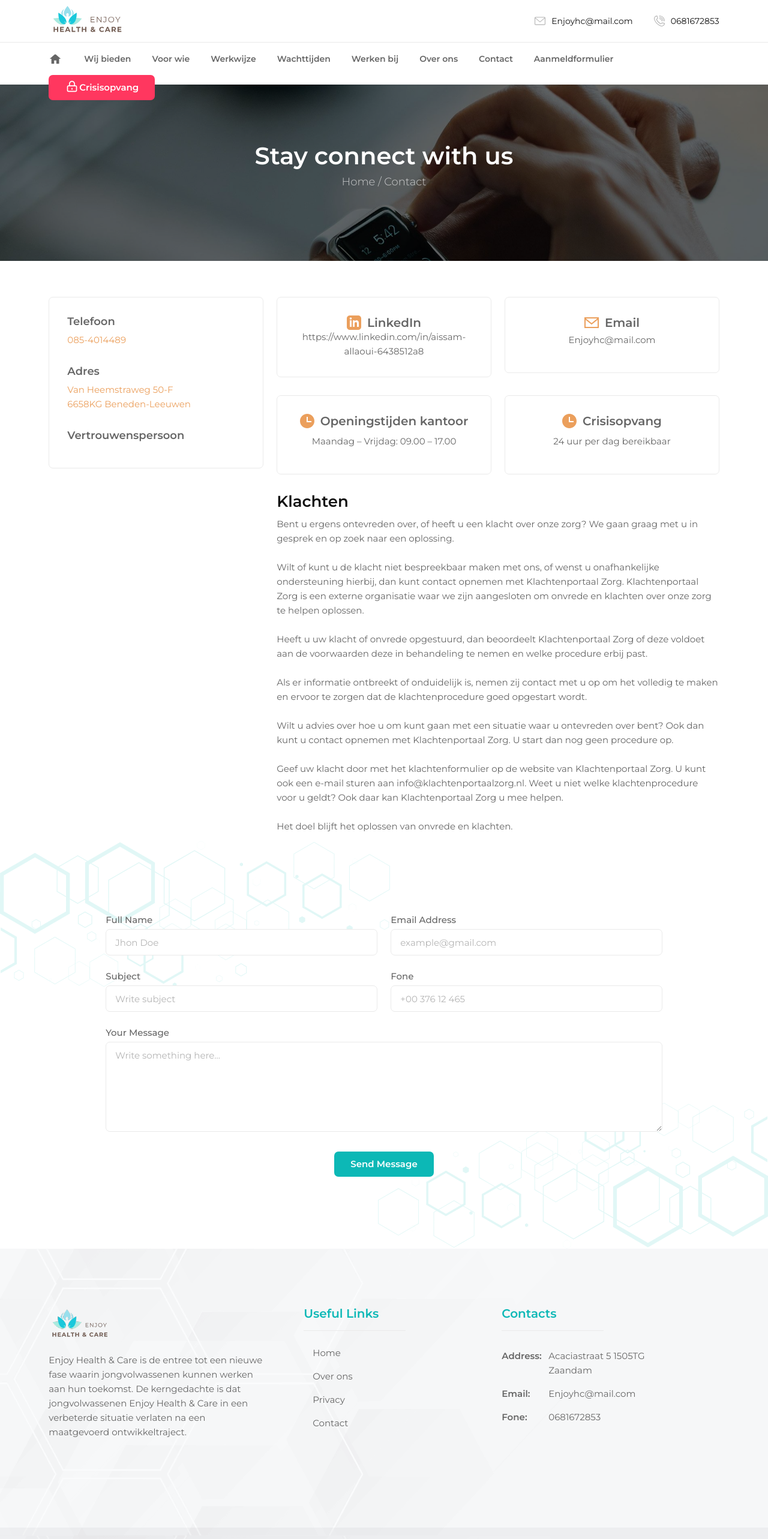
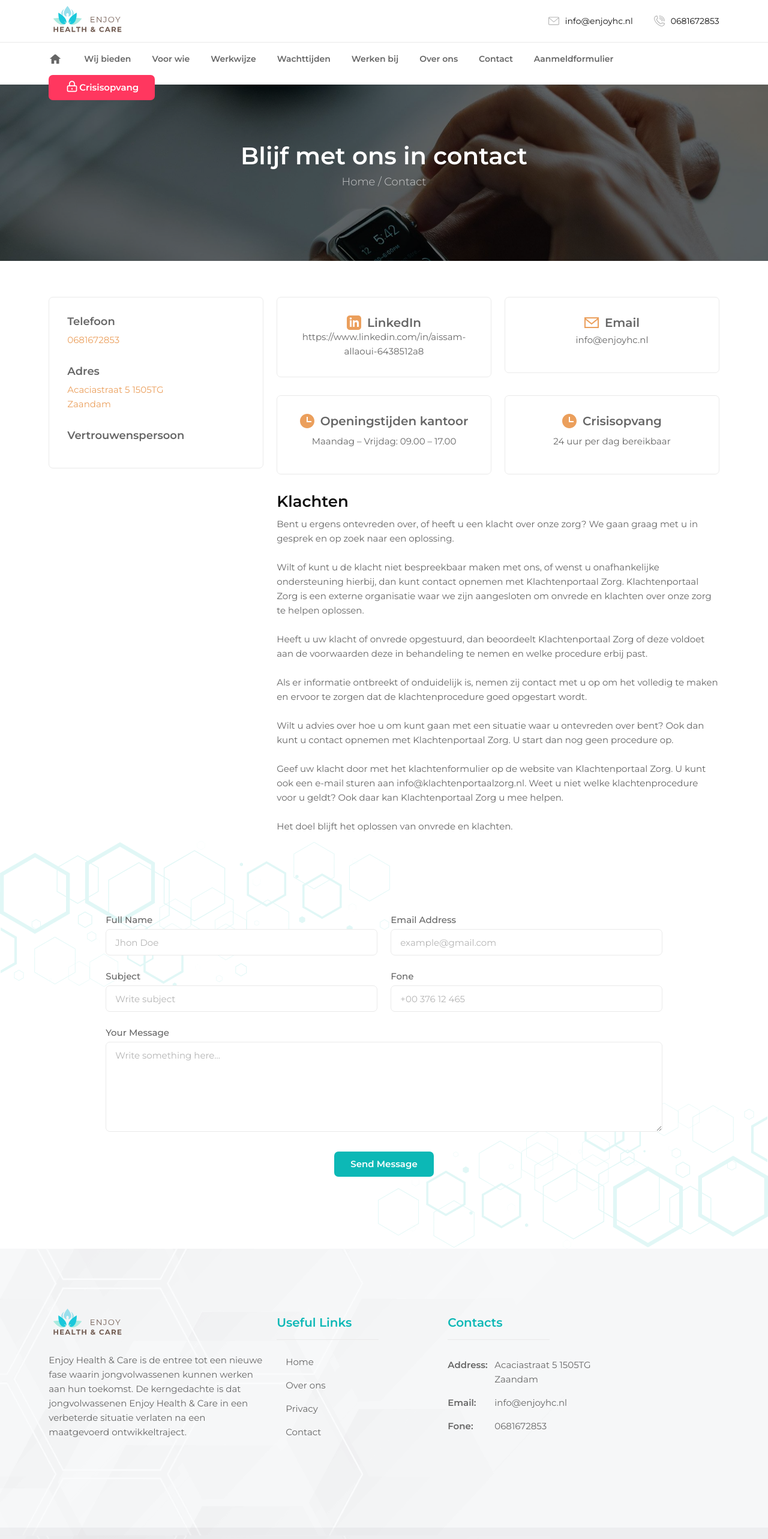
Before and after one commit to Abdurrahman-Alizada/enjoy-health-and-care-landing-page, a React (Create React App) app: page /contact in a window 1280 px wide. Shown: the top 2566 px of the page at 60% size. Built offline with nearby package versions, Linux system fonts and the light colour scheme; some icons are missing.

Commit message:
contact page

```diff
--- a/src/Components/Appointment/Appointment.jsx
+++ b/src/Components/Appointment/Appointment.jsx
@@ -82,7 +82,7 @@ const Appointment = () => {
                 name="from_name"
                 value="Enjoy Health & Care"
               />
-              <input type="hidden" name="replyto" value="custom@gmail.com" />
+              <input type="hidden" name="replyto" value="info@enjoyhc.nl" />
               <div id="st-alert1" />
               <div className="row">
                 <div className="col-lg-6">
--- a/src/Components/Contact/sidebarContact.jsx
+++ b/src/Components/Contact/sidebarContact.jsx
@@ -61,7 +61,7 @@ export default function SidebarContact() {
       id="contact-form"
     >
       <input type="hidden" name="from_name" value="Enjoy Health & Care" />
-      <input type="hidden" name="replyto" value="custom@gmail.com" />
+      <input type="hidden" name="replyto" value="info@enjoyhc.nl" />
       <div className="col-lg-6">
         <div className="st-form-field st-style1">
           <label>Full Name</label>
--- a/src/Components/Footer/Footer.jsx
+++ b/src/Components/Footer/Footer.jsx
@@ -43,14 +43,14 @@ const Footer = ({ data, varient }) => {
               <div className="st-footer-widget">
                 <div className="st-text-field">
                   <img src={logo} alt={logo} className="st-footer-logo" />
-                  <div className="st-height-b25 st-height-lg-b25" />
+                  <div className="st-height-b25 st-height-lg-b20" />
                   <div className="st-footer-text mr-5">{subTitle}</div>
                   <div className="st-height-b25 st-height-lg-b25" />
                   <Social data={links} />
                 </div>
               </div>
             </div>
-            <div className="col-lg-3 mx-5">
+            <div className="col-lg-3 mt-3">
               <div className="st-footer-widget">
                 <h2 className="st-footer-widget-title">Useful Links</h2>
                 <ul className="st-footer-widget-nav st-mp0">
@@ -87,7 +87,7 @@ const Footer = ({ data, varient }) => {
                 </ul>
               </div>
             </div>
-            <div className="col-lg-3">
+            <div className="col-lg-3 mt-3 ">
               <div className="st-footer-widget">
                 <h2 className="st-footer-widget-title">Contacts</h2>
                 <ul className="st-footer-contact-list st-mp0">
@@ -97,7 +97,7 @@ const Footer = ({ data, varient }) => {
                   </li>
                   <li>
                     <span className="st-footer-contact-title">Email:</span>{" "}
-                    Enjoyhc@mail.com
+                    info@enjoyhc.nl
                   </li>
                   <li>
                     <span className="st-footer-contact-title">Fone:</span>{" "}
--- a/src/Components/Header/Header7.jsx
+++ b/src/Components/Header/Header7.jsx
@@ -55,7 +55,7 @@ const Header7 = ({ data }) => {
                 >
                   <path d="m434.146 59.882h-389.234c-24.766 0-44.912 20.146-44.912 44.912v269.47c0 24.766 20.146 44.912 44.912 44.912h389.234c24.766 0 44.912-20.146 44.912-44.912v-269.47c0-24.766-20.146-44.912-44.912-44.912zm0 29.941c2.034 0 3.969.422 5.738 1.159l-200.355 173.649-200.356-173.649c1.769-.736 3.704-1.159 5.738-1.159zm0 299.411h-389.234c-8.26 0-14.971-6.71-14.971-14.971v-251.648l199.778 173.141c2.822 2.441 6.316 3.655 9.81 3.655s6.988-1.213 9.81-3.655l199.778-173.141v251.649c-.001 8.26-6.711 14.97-14.971 14.97z" />
                 </svg>
-                <a href="mailto:Enjoyhc@mail.com">Enjoyhc@mail.com</a>
+                <a href="mailto:info@enjoyhc.nl">info@enjoyhc.nl</a>
               </li>
               <li>
                 <svg
--- a/src/Components/Layout/HomeLayout.jsx
+++ b/src/Components/Layout/HomeLayout.jsx
@@ -5,11 +5,11 @@ import Footer from '../Footer/Footer';
 import Header7 from '../Header/Header7';
 
 const headerData = {
-  logo: '/images/logo1.png',
+  logo: '/images/logo1.svg',
 };
 
 const footerData = {
-  logo: '/images/logo1.png',
+  logo: '/images/logo1.svg',
   bgImg: '/images/footer-bg.png',
   subTitle:
     'Enjoy Health & Care is de entree tot een nieuwe fase waarin jongvolwassenen kunnen werken aan hun toekomst. De kerngedachte is dat jongvolwassenen Enjoy Health & Care in een verbeterde situatie verlaten na een maatgevoerd ontwikkeltraject.',
--- a/src/Pages/ContactPage.jsx
+++ b/src/Pages/ContactPage.jsx
@@ -5,9 +5,8 @@ import MultiplePageHeading from "../Components/Hero/MultiplePageHeading";
 
 const heroData = {
   bgImg: `/images/hero-bg5.jpg`,
-  title: `Stay connect with us`,
+  title: `Blijf met ons in contact`,
   subTitle: `Home / Contact`,
-  // subTitle: `Our dedicated team is available 20/7.`
 };
 
 // const mapLocationURL =
@@ -24,11 +23,11 @@ const ContactPage = () => {
           <div className="col-lg-4">
             <div className="st-widget st-sidebar-widget">
               <h5>Telefoon</h5>
-              <p style={{ color: "#EB9F5C" }}>085-4014489</p>
+              <p style={{ color: "#EB9F5C" }}>0681672853</p>
 
               <h5 style={{ marginTop: "30px" }}>Adres</h5>
               <p style={{ color: "#EB9F5C" }}>
-                Van Heemstraweg 50-F <br /> 6658KG Beneden-Leeuwen
+                 Acaciastraat 5 1505TG <br/> Zaandam
               </p>
               <h5 style={{ marginTop: "30px" }}>Vertrouwenspersoon</h5>
               <p style={{ color: "#EB9F5C" }}></p>
@@ -74,7 +73,7 @@ const ContactPage = () => {
                     Email
                   </div>
                   <p style={{ marginTop: "5px" }}>
-                  Enjoyhc@mail.com
+                  info@enjoyhc.nl
                   </p>
                 </div>
                 <div className="st-height-b30 st-height-lg-b30" />
--- a/src/Pages/DoctorProfilePage.jsx
+++ b/src/Pages/DoctorProfilePage.jsx
@@ -36,7 +36,7 @@ const doctorData = {
     },
     {
       title: `Email`,
-      desc: `Enjoyhc@mail.com`
+      desc: `info@enjoyhc.nl`
     },
     {
       title: `Fone`,
--- a/src/Pages/DoctorProfilePage2.jsx
+++ b/src/Pages/DoctorProfilePage2.jsx
@@ -35,7 +35,7 @@ const doctorData = {
     },
     {
       title: `Email`,
-      desc: `Enjoyhc@mail.com`
+      desc: `info@enjoyhc.nl`
     },
     {
       title: `Fone`,
--- a/src/Pages/DoctorProfilePage3.jsx
+++ b/src/Pages/DoctorProfilePage3.jsx
@@ -35,7 +35,7 @@ const doctorData = {
     },
     {
       title: `Email`,
-      desc: `Enjoyhc@mail.com`
+      desc: `info@enjoyhc.nl`
     },
     {
       title: `Fone`,
--- a/src/markdown/privacy.md
+++ b/src/markdown/privacy.md
@@ -25,7 +25,7 @@ U kunt telefonisch of per e-mail contact opnemen met de klachtenfunctionaris of
 
 ###### Telefoonnummer:         06-81672853
 
-###### e-mailadres:            [klachtencommissieehc@mail.com](mailto:klachtencommissieehc@mail.com)
+###### e-mailadres:            [info@enjoyhc.nl](mailto:info@enjoyhc.nl)
 
 U beschrijft uw klacht op een klachtformulier, dat u kunt downloaden vanaf de website. De link hiervoor is: [enjoyhealthandcare.nl](enjoyhealthandcare.nl). Zowel voor de klachtenfunctionaris als de Klachtencommissie is er een apart formulier.
 
```
